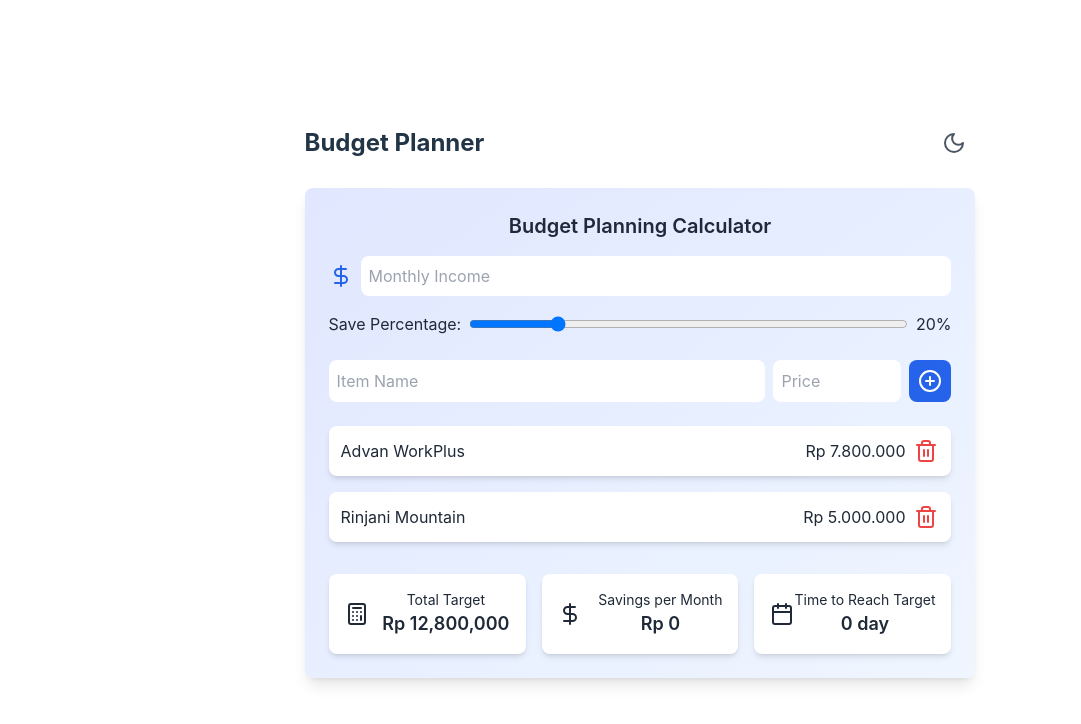
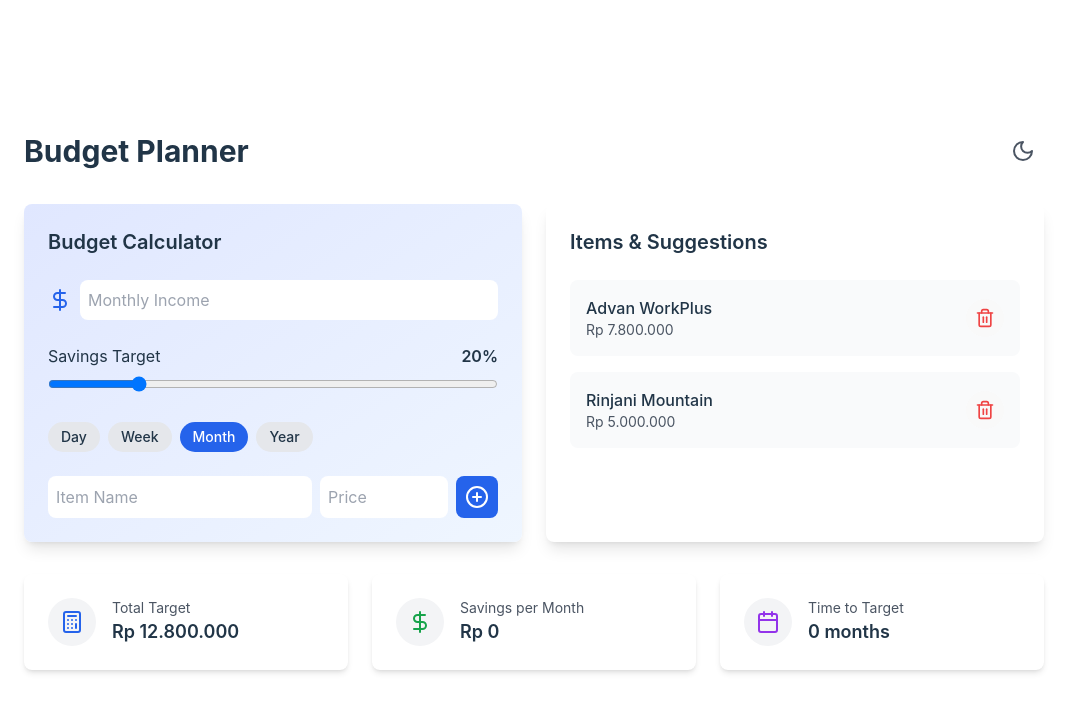
Before and after one commit to punikun93/budget-planning, a React (Vite) app: page / in a window 1280 px wide. Shown: the top 724 px of the page, without its empty margins (0-1081 px from the left). Built offline with nearby package versions, Linux system fonts and the light colour scheme.

Commit message:
set new logo and title website

```diff
--- a/src/App.jsx
+++ b/src/App.jsx
@@ -8,26 +8,53 @@ import {
   Wallet,
   Sun,
   Moon,
+  Image as ImageIcon,
+  AlertCircle,
 } from "lucide-react";
-import { motion } from "framer-motion";
-import "./App.css";
-import "./index.css";
+import { motion, AnimatePresence } from "framer-motion";
 
 const App = () => {
-  const [darkMode, setDarkMode] = useState(false);
-  const toggleDarkMode = () => setDarkMode(!darkMode);
+  // Theme handling
+  const [darkMode, setDarkMode] = useState(() => {
+    // Check localStorage first
+    const savedTheme = localStorage.getItem("theme");
+    if (savedTheme) {
+      return savedTheme === "dark";
+    }
+    // Otherwise use system preference
+    return window.matchMedia("(prefers-color-scheme: dark)").matches;
+  });
+
+  // Listen for system theme changes
+  useEffect(() => {
+    const mediaQuery = window.matchMedia("(prefers-color-scheme: dark)");
+    const handleChange = (e) => {
+      if (!localStorage.getItem("theme")) {
+        setDarkMode(e.matches);
+      }
+    };
+
+    mediaQuery.addEventListener("change", handleChange);
+    return () => mediaQuery.removeEventListener("change", handleChange);
+  }, []);
+
+  const toggleDarkMode = () => {
+    const newMode = !darkMode;
+    setDarkMode(newMode);
+    localStorage.setItem("theme", newMode ? "dark" : "light");
+  };
 
   useEffect(() => {
     document.body.classList.toggle("dark", darkMode);
   }, [darkMode]);
 
   const storedItems = JSON.parse(localStorage.getItem("items")) || [
-    { id: 1, name: "Advan WorkPlus", price: 7800000 },
-    { id: 2, name: "Rinjani Mountain", price: 5000000 },
+    { id: 1, name: "Advan WorkPlus", price: 7800000, image: null },
+    { id: 2, name: "Rinjani Mountain", price: 5000000, image: null },
   ];
   const storedIncome = localStorage.getItem("income") || "";
   const storedSavingPercentage = localStorage.getItem("savingPercentage") || 20;
-  const storedTimeUnit = localStorage.getItem("timeUnit") || "day";
+  const storedTimeUnit = localStorage.getItem("timeUnit") || "month";
   const storedWallet = localStorage.getItem("wallet") || 1000000;
 
   const [items, setItems] = useState(storedItems);
@@ -38,6 +65,38 @@ const App = () => {
   );
   const [timeUnit, setTimeUnit] = useState(storedTimeUnit);
   const [wallet, setWallet] = useState(storedWallet);
+  const [loading, setLoading] = useState(false);
+  const [error, setError] = useState("");
+
+  // Mock function to simulate image search
+  const searchProductImage = async (name) => {
+    setLoading(true);
+    try {
+      // Simulate API call delay
+      await new Promise((resolve) => setTimeout(resolve, 1000));
+
+      // Simple logic to return placeholder images for specific items
+      if (name.toLowerCase().includes("advan")) {
+        return "/api/placeholder/200/200";
+      } else if (name.toLowerCase().includes("mountain")) {
+        return "/api/placeholder/200/200";
+      }
+      return null;
+    } catch (err) {
+      setError("Failed to load image suggestion");
+      return null;
+    } finally {
+      setLoading(false);
+    }
+  };
+
+  const addItem = async () => {
+    if (newItem.name && newItem.price) {
+      const image = await searchProductImage(newItem.name);
+      setItems([...items, { ...newItem, id: Date.now(), image }]);
+      setNewItem({ name: "", price: "" });
+    }
+  };
 
   useEffect(() => {
     localStorage.setItem("items", JSON.stringify(items));
@@ -47,27 +106,19 @@ const App = () => {
     localStorage.setItem("wallet", wallet);
   }, [items, income, savingPercentage, timeUnit, wallet]);
 
-  const addItem = () => {
-    if (newItem.name && newItem.price) {
-      setItems([...items, { ...newItem, id: Date.now() }]);
-      setNewItem({ name: "", price: "" });
-    }
-  };
-
   const removeItem = (id) => {
     setItems(items.filter((item) => item.id !== id));
   };
 
   const totalTarget = items.reduce((sum, item) => sum + Number(item.price), 0);
   const monthlySaving = income ? Number(income) * (savingPercentage / 100) : 0;
-  const savingsPerUnit =
-    timeUnit === "day"
-      ? monthlySaving / 30
-      : timeUnit === "week"
-      ? monthlySaving / 4
-      : timeUnit === "month"
-      ? monthlySaving
-      : monthlySaving * 12;
+  const savingsPerUnit = {
+    day: monthlySaving / 30,
+    week: monthlySaving / 4,
+    month: monthlySaving,
+    year: monthlySaving * 12,
+  }[timeUnit];
+
   const timeToTarget =
     savingsPerUnit > 0 ? Math.ceil(totalTarget / savingsPerUnit) : 0;
 
@@ -75,11 +126,16 @@ const App = () => {
     <div
       className={`app-container ${
         darkMode ? "dark" : "light"
-      } max-w-4xl mx-auto p-6`}
+      } max-w-6xl mx-auto p-6`}
     >
-      <header className="flex justify-between items-center">
-        <h1 className="text-2xl font-bold">Budget Planner</h1>
-        <button onClick={toggleDarkMode} className="p-2 bg-transparent">
+      <header className="flex justify-between items-center mb-8">
+        <h1 className="text-3xl font-bold text-center sm:text-left">
+          Budget Planner
+        </h1>
+        <button
+          onClick={toggleDarkMode}
+          className="p-2 bg-transparent hover:bg-gray-100 dark:hover:bg-gray-700 rounded-full transition-colors"
+        >
           {darkMode ? (
             <Sun className="text-yellow-400" />
           ) : (
@@ -88,47 +144,66 @@ const App = () => {
         </button>
       </header>
 
-      <div className="flex flex-col md:flex-row mt-6 gap-4">
-        {/* Main Section */}
-        <div className="main-section p-6 rounded-lg shadow-lg bg-gradient-to-br from-indigo-100 to-blue-50 dark:from-gray-700 dark:to-gray-800 text-gray-800 dark:text-gray-200">
-          <h2 className="text-xl font-semibold text-center mb-4">
-            Budget Planning Calculator
-          </h2>
+      <div className="grid grid-cols-1 sm:grid-cols-2 md:grid-cols-2 gap-6">
+        {/* Main Budget Section */}
+        <div className="p-6 rounded-lg shadow-lg bg-gradient-to-br from-indigo-100 to-blue-50 dark:from-gray-700 dark:to-gray-800">
+          <h2 className="text-xl font-semibold mb-6">Budget Calculator</h2>
 
-          {/* Income & Savings Controls */}
-          <div className="income-controls mb-6">
-            <div className="flex items-center gap-2 mb-4">
-              <DollarSign className="text-blue-600" />
+          <div className="space-y-6">
+            {/* Income Input */}
+            <div className="flex items-center gap-2">
+              <DollarSign className="text-blue-600 dark:text-blue-400" />
               <input
                 type="number"
                 placeholder="Monthly Income"
                 value={income}
                 onChange={(e) => setIncome(e.target.value)}
-                className="flex-1 p-2 rounded-lg focus:ring-2 dark:bg-gray-800 dark:text-gray-200 focus:ring-blue-400 outline-none"
+                className="flex-1 p-2 rounded-lg dark:bg-gray-800 dark:text-gray-200 focus:ring-2 focus:ring-blue-400 outline-none"
               />
             </div>
 
-            <div className="flex items-center gap-2">
-              <span>Save Percentage:</span>
+            {/* Savings Slider */}
+            <div className="space-y-2">
+              <div className="flex justify-between">
+                <span>Savings Target</span>
+                <span className="font-semibold">{savingPercentage}%</span>
+              </div>
               <input
                 type="range"
                 min="1"
                 max="100"
                 value={savingPercentage}
                 onChange={(e) => setSavingPercentage(e.target.value)}
-                className="flex-1"
+                className="w-full"
               />
-              <span>{savingPercentage}%</span>
-            </div>
             </div>
 
-          {/* Add Item */}
-          <div className="add-item flex gap-2 mb-6">
+            {/* Time Unit Selector */}
+            <div className="flex gap-2 flex-wrap">
+              {["day", "week", "month", "year"].map((unit) => (
+                <button
+                  key={unit}
+                  onClick={() => setTimeUnit(unit)}
+                  className={`px-3 py-1 rounded-full text-sm ${
+                    timeUnit === unit
+                      ? "bg-blue-600 text-white"
+                      : "bg-gray-200 dark:bg-gray-600"
+                  }`}
+                >
+                  {unit.charAt(0).toUpperCase() + unit.slice(1)}
+                </button>
+              ))}
+            </div>
+
+            {/* Add Item Form */}
+            <div className="flex gap-2 flex-wrap">
               <input
                 type="text"
                 placeholder="Item Name"
                 value={newItem.name}
-              onChange={(e) => setNewItem({ ...newItem, name: e.target.value })}
+                onChange={(e) =>
+                  setNewItem({ ...newItem, name: e.target.value })
+                }
                 className="flex-1 p-2 rounded-lg dark:bg-gray-800 dark:text-gray-200"
               />
               <input
@@ -142,56 +217,75 @@ const App = () => {
               />
               <motion.button
                 onClick={addItem}
-              whileHover={{ scale: 1.1 }}
-              whileTap={{ scale: 0.9 }}
-              className="p-2 bg-blue-600 text-white rounded-lg"
+                whileHover={{ scale: 1.05 }}
+                whileTap={{ scale: 0.95 }}
+                className="p-2 bg-blue-600 text-white rounded-lg hover:bg-blue-700 transition-colors"
               >
                 <PlusCircle />
               </motion.button>
             </div>
+          </div>
+        </div>
 
-          {/* Item List */}
-          <div className="item-list space-y-4">
+        {/* Items and Suggestions Section */}
+        <div className="p-6 rounded-lg shadow-lg bg-white dark:bg-gray-800">
+          <h2 className="text-xl font-semibold mb-6">Items & Suggestions</h2>
+
+          <div className="space-y-4">
+            <AnimatePresence>
               {items.map((item) => (
                 <motion.div
                   key={item.id}
-                className="p-3 flex justify-between items-center bg-white dark:bg-gray-800 rounded-lg shadow-md"
-                initial={{ opacity: 0, y: 10 }}
+                  initial={{ opacity: 0, y: 20 }}
                   animate={{ opacity: 1, y: 0 }}
+                  exit={{ opacity: 0, x: -100 }}
+                  className="p-4 flex items-center gap-4 bg-gray-50 dark:bg-gray-700 rounded-lg"
                 >
-                <span>{item.name}</span>
-                <div className="flex items-center gap-2">
-                  <span>Rp {Number(item.price).toLocaleString("id-ID")}</span>
+                  {item.image && (
+                    <img
+                      src={item.image}
+                      alt={item.name}
+                      className="w-16 h-16 object-cover rounded"
+                    />
+                  )}
+                  <div className="flex-1">
+                    <h3 className="font-medium">{item.name}</h3>
+                    <p className="text-sm text-gray-600 dark:text-gray-300">
+                      Rp {Number(item.price).toLocaleString("id-ID")}
+                    </p>
+                  </div>
                   <button
                     onClick={() => removeItem(item.id)}
-                    className="text-red-500"
+                    className="p-2 text-red-500 hover:bg-red-50 dark:hover:bg-red-900/20 rounded-full transition-colors"
                   >
-                    <Trash2 />
+                    <Trash2 className="h-5 w-5" />
                   </button>
-                </div>
                 </motion.div>
               ))}
+            </AnimatePresence>
+          </div>
+        </div>
       </div>
 
-          {/* Summary */}
-          <div className="summary mt-8 grid grid-cols-1 sm:grid-cols-3 gap-4">
+      {/* Summary Cards */}
+      <div className="grid grid-cols-1 sm:grid-cols-2 md:grid-cols-3 gap-6 mt-8">
         <SummaryCard
           title="Total Target"
-              value={`Rp ${totalTarget.toLocaleString()}`}
-              icon={<Calculator />}
+          value={`Rp ${totalTarget.toLocaleString("id-ID")}`}
+          icon={<Calculator className="text-blue-600" />}
         />
         <SummaryCard
-              title="Savings per Month"
-              value={`Rp ${savingsPerUnit.toLocaleString()}`}
-              icon={<DollarSign />}
+          title={`Savings per ${
+            timeUnit.charAt(0).toUpperCase() + timeUnit.slice(1)
+          }`}
+          value={`Rp ${Math.round(savingsPerUnit).toLocaleString("id-ID")}`}
+          icon={<DollarSign className="text-green-600" />}
         />
         <SummaryCard
-              title="Time to Reach Target"
-              value={`${timeToTarget} ${timeUnit}`}
-              icon={<Calendar />}
+          title="Time to Target"
+          value={`${timeToTarget} ${timeUnit}${timeToTarget !== 1 ? "s" : ""}`}
+          icon={<Calendar className="text-purple-600" />}
         />
-          </div>
-        </div>
       </div>
     </div>
   );
@@ -199,12 +293,13 @@ const App = () => {
 
 const SummaryCard = ({ title, value, icon }) => (
   <motion.div
-    className="summary-card p-4 rounded-lg shadow-md flex items-center justify-between bg-white dark:bg-gray-800"
-    whileHover={{ scale: 1.05 }}
+    className="p-6 rounded-lg shadow-md bg-white dark:bg-gray-800 flex items-center gap-4"
+    whileHover={{ scale: 1.02 }}
+    transition={{ type: "spring", stiffness: 300 }}
   >
-    {icon}
+    <div className="p-3 rounded-full bg-gray-100 dark:bg-gray-700">{icon}</div>
     <div>
-      <h3 className="text-sm">{title}</h3>
+      <h3 className="text-sm text-gray-600 dark:text-gray-400">{title}</h3>
       <p className="text-lg font-semibold">{value}</p>
     </div>
   </motion.div>
```
Lines whose indentation alone changed are shown as unchanged.
